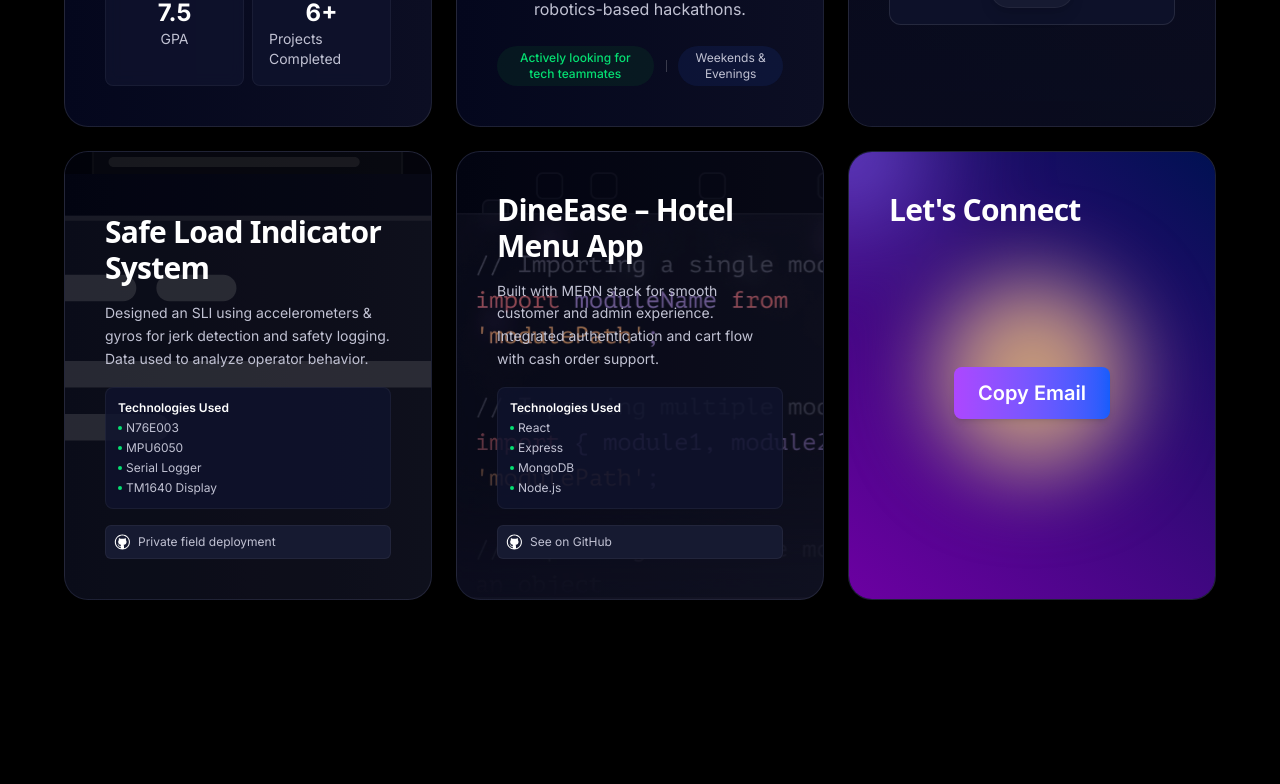
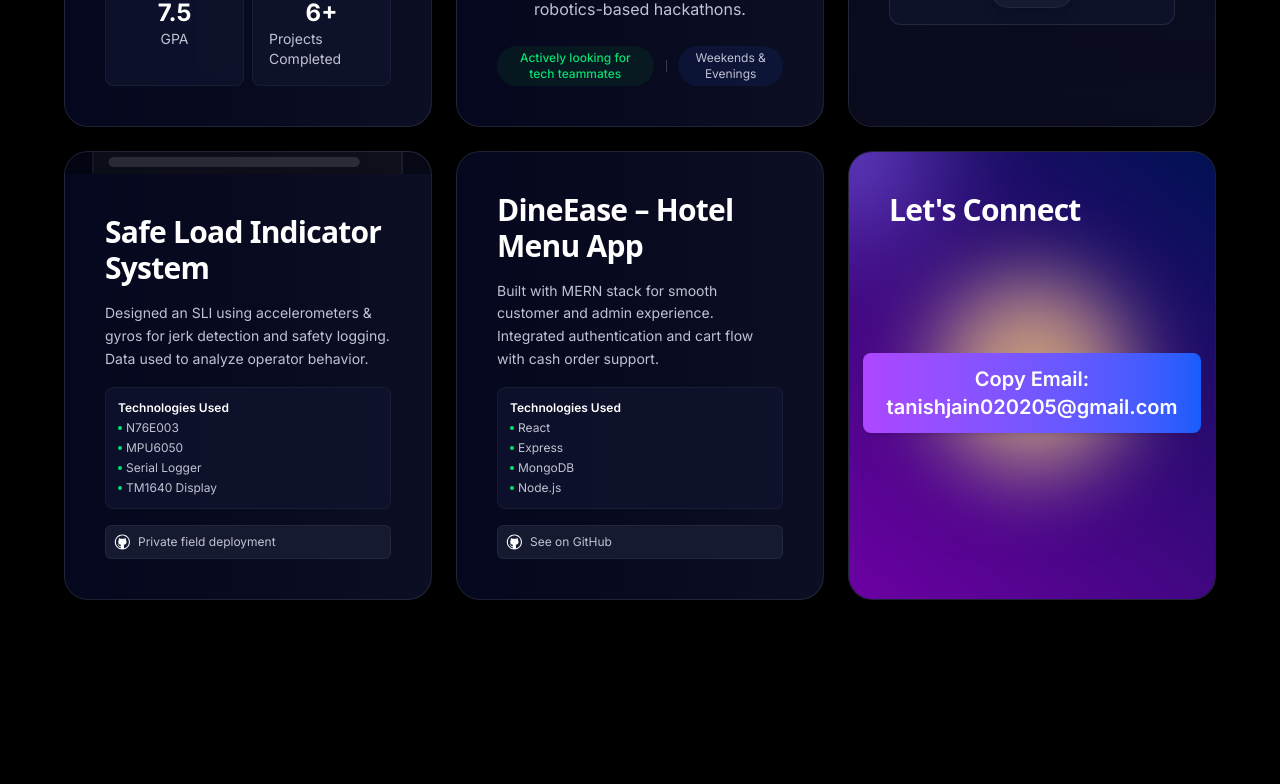
Before and after one commit to tanish-jain-225/tanish-portfolio, a Next.js app: page / in a window 1280 px wide. Shown: the part 1630-2414 px from the top of the page. Built offline with nearby package versions, Linux system fonts and the light colour scheme.

Commit message:
Deployed

```diff
--- a/components/ui/BentoGrid.tsx
+++ b/components/ui/BentoGrid.tsx
@@ -5,10 +5,11 @@ import Image from "next/image";
 import { useState } from "react";
 
 import { cn } from "@/lib/utils";
-import { techStack, personalInfo, images, bentoGridData } from "@/data";
+import { techStack, personalInfo, images, bentoGridData, uiText } from "@/data";
 
 import { BackgroundGradientAnimation } from "./GradientBg";
 
+// Main BentoGrid component: renders a responsive flexbox grid of BentoGridItem cards
 export const BentoGrid = ({ className }: { className?: string }) => (
   <div
     className={cn(
@@ -16,6 +17,8 @@ export const BentoGrid = ({ className }: { className?: string }) => (
       "grid grid-cols-1 sm:grid-cols-2 md:grid-cols-3 gap-3 sm:gap-4 md:gap-6 mx-auto w-full py-6 sm:py-8 md:py-10",
       className
     )}
+    role="list"
+    aria-label="About Me Grid"
   >
     {bentoGridData.items.map((item) => (
       <BentoGridItem key={item.id} id={item.id} />
@@ -23,6 +26,7 @@ export const BentoGrid = ({ className }: { className?: string }) => (
   </div>
 );
 
+// Type definitions for each content type in the grid
 type EngineeringContent = {
   type: "engineering";
   text: string;
@@ -68,6 +72,7 @@ interface BentoGridItemProps {
   id: number;
 }
 
+// Individual grid item card
 export const BentoGridItem = ({ id }: BentoGridItemProps) => {
   const [copied, setCopied] = useState(false);
   const item = bentoGridData.items.find((item) => item.id === id);
@@ -78,6 +83,8 @@ export const BentoGridItem = ({ id }: BentoGridItemProps) => {
     spareImg?: string;
     content: BentoContent;
   };
+
+  // Utility for colored borders (used for interests)
   const getColorClass = (color: string) => {
     const colorMap: { [key: string]: string } = {
       purple: "border-purple-500/20",
@@ -87,84 +94,51 @@ export const BentoGridItem = ({ id }: BentoGridItemProps) => {
     return colorMap[color] || "border-white/20";
   };
 
+  // Card container
   return (
-    <div
-      className="relative overflow-hidden rounded-3xl border border-white/[0.1] group/bento hover:shadow-xl transition-all duration-300 shadow-lg flex flex-col justify-between items-stretch hover:border-white/[0.2] hover:scale-[1.01] min-h-[260px]"
+    <section
+      className="relative overflow-hidden rounded-3xl border border-white/[0.1] group/bento hover:shadow-xl transition-all duration-300 shadow-lg flex flex-col justify-between items-stretch hover:border-white/[0.2] hover:scale-[1.01] min-h-[260px] bento-item"
       style={{
         background:
           "linear-gradient(90deg, rgba(4,7,29,1) 0%, rgba(12,14,35,1) 100%)",
       }}
+      tabIndex={0}
+      aria-label={title || `Bento card ${id}`}
+      role="listitem"
     >
+      {/* Card background images and overlays */}
       <div
         className={cn(
           "flex-1 flex flex-col h-full w-full",
           id === 6 ? "justify-center items-center" : ""
         )}
       >
-        {/* Images and overlays */}
-        {id === 1 && img && (
+        {/* Main image backgrounds for visual cards */}
+        {img && (
           <div
-            className="w-full h-full absolute"
-            style={{ position: "relative", minHeight: 220 }}
+            className={id === 4 || id === 5 ? "absolute inset-0 w-full h-full z-0" : "w-full h-full absolute"}
+            style={id === 1 ? { position: "relative", minHeight: 220 } : { position: "relative", height: "100%" }}
+            aria-hidden="true"
           >
             <Image
               src={img}
-              alt={title?.toString() || `Grid item ${id}`}
+              alt={title ? `${title} illustration` : `Grid item ${id}`}
               className="object-cover object-center"
               fill
               sizes="(max-width: 768px) 100vw, (max-width: 1200px) 50vw, 33vw"
+              priority={id === 4 || id === 5}
             />
             <div className="absolute inset-0 bg-black/40 z-10" />
           </div>
         )}
-        {img && id !== 1 && (
-          <div
-            className="w-full h-full absolute"
-            style={{ position: "relative", height: "100%" }}
-          >
-            <Image
-              src={img}
-              alt={title?.toString() || `Grid item ${id}`}
-              className="object-cover object-center"
-              fill
-              sizes="(max-width: 768px) 100vw, (max-width: 1200px) 50vw, 33vw"
-            />
-            <div className="absolute inset-0 bg-black/40 z-10" />
-          </div>
-        )}
-        {id === 4 && img && (
-          <div className="absolute inset-0 w-full h-full z-0">
-            <Image
-              src={img}
-              alt={title?.toString() || `Grid item ${id}`}
-              className="object-cover object-center"
-              fill
-              sizes="(max-width: 768px) 100vw, (max-width: 1200px) 50vw, 33vw"
-              priority
-            />
-            <div className="absolute inset-0 bg-black/40 z-10" />
-          </div>
-        )}
-        {id === 5 && img && (
-          <div className="absolute inset-0 w-full h-full z-0">
-            <Image
-              src={img}
-              alt={title?.toString() || `Grid item ${id}`}
-              className="object-cover object-center"
-              fill
-              sizes="(max-width: 768px) 100vw, (max-width: 1200px) 50vw, 33vw"
-              priority
-            />
-            <div className="absolute inset-0 bg-black/40 z-10" />
-          </div>
-        )}
+        {/* Animated background for contact card */}
         {id === 6 && (
           <BackgroundGradientAnimation>
             <div className="absolute inset-0 z-10" />
             <div className="absolute z-20 inset-0 flex items-center justify-center text-white font-bold px-4 pointer-events-none opacity-30"></div>
           </BackgroundGradientAnimation>
         )}
-        {/* Overlay for backgrounds */}
+        {/* Overlay for text readability on certain cards */}
         {id !== 1 &&
           id !== 6 &&
           ["academic", "engineering", "techstack", "contact"].includes(
@@ -176,25 +150,30 @@ export const BentoGridItem = ({ id }: BentoGridItemProps) => {
                 background:
                   "linear-gradient(180deg, rgba(10,12,30,0.82) 60%, rgba(10,12,30,0.92) 100%)",
               }}
+              aria-hidden="true"
             ></div>
           )}
-        {/* Content */}
+        {/* Card content */}
         <div
           className="group-hover/bento:translate-x-2 transition duration-200 relative flex-1 flex flex-col justify-between p-4 sm:p-5 md:p-6 lg:p-8 xl:p-10 z-20 w-full h-full"
         >
+          {/* Card title */}
           {title && (
-            <div className="font-sans text-base sm:text-lg md:text-2xl lg:text-3xl max-w-full sm:max-w-96 font-bold z-10 text-white tracking-tight ">
+            <h3 className="font-sans text-base sm:text-lg md:text-2xl lg:text-3xl max-w-full sm:max-w-96 font-bold z-10 text-white tracking-tight " id={`bento-title-${id}`}>
               {title}
-            </div>
+            </h3>
           )}
+          {/* Card body by content type */}
           {content && (
             <>
-              {/* Academic */}
+              {/* Academic card */}
               {content.type === "academic" && (
                 <>
+                  {/* Decorative background */}
                   <div
                     className="absolute bottom-0 right-0 w-full h-full opacity-10"
                     style={{ position: "relative", height: "100%" }}
+                    aria-hidden="true"
                   >
                     <div className="w-full h-full flex items-center justify-center">
                       <Image
@@ -207,12 +186,13 @@ export const BentoGridItem = ({ id }: BentoGridItemProps) => {
                       <div className="absolute inset-0 bg-black/40 z-10" />
                     </div>
                   </div>
+                  {/* Academic text and stats */}
                   <div className="mt-4 flex flex-col gap-3 sm:gap-5 relative z-10">
                     <p className="text-[#C1C2D3] text-xs sm:text-sm md:text-base max-w-full sm:max-w-100 leading-relaxed">
                       {content.text}
                     </p>
                     {content.stats && (
-                      <div className="flex flex-wrap gap-2 mt-4">
+                      <div className="flex flex-wrap gap-2 mt-4" aria-label="Academic stats">
                         {content.stats.map((stat, index) => (
                           <div
                             key={index}
@@ -231,13 +211,13 @@ export const BentoGridItem = ({ id }: BentoGridItemProps) => {
                   </div>
                 </>
               )}
-              {/* Collaboration */}
+              {/* Collaboration card */}
               {content.type === "collaboration" && (
                 <>
                   <div className="flex items-center justify-center">
                     <Image
                       src={images.backgrounds.cloud}
-                      alt="World time zones"
+                      alt={item.description || content.text}
                       className="object-contain"
                       width={150}
                       height={150}
@@ -245,7 +225,7 @@ export const BentoGridItem = ({ id }: BentoGridItemProps) => {
                   </div>
                   <div className="mt-4 flex flex-col items-center justify-center text-center gap-3 sm:gap-4 relative z-10">
                     <div className="text-lg sm:text-xl md:text-2xl font-bold text-white flex items-center gap-2">
-                      Teamwork & Collaboration
+                      {title}
                     </div>
                     <div className="text-xs sm:text-sm lg:text-base text-[#C1C2D3] max-w-full sm:max-w-72 leading-relaxed">
                       {content.text}
@@ -256,7 +236,7 @@ export const BentoGridItem = ({ id }: BentoGridItemProps) => {
                           {content.availability?.status}
                         </span>
                       </div>
-                      <div className="hidden sm:block h-3 w-[1px] bg-white/20"></div>
+                      <div className="hidden sm:block h-3 w-[1px] bg-white/20" aria-hidden="true"></div>
                       <div className="flex items-center gap-2 bg-blue-900/20 px-3 py-1 rounded-full">
                         <span className="text-[#C1C2D3] text-xs">
                           {content.availability?.schedule}
@@ -266,28 +246,29 @@ export const BentoGridItem = ({ id }: BentoGridItemProps) => {
                   </div>
                 </>
               )}
-              {/* Tech stack */}
+              {/* Tech stack card */}
               {content.type === "techstack" && id === 3 && (
                 <div className="flex flex-col gap-4 sm:gap-6 w-full h-full justify-center items-center">
-                  <div className="w-full flex flex-wrap justify-center gap-2 sm:gap-3 bg-[#10132E]/80 rounded-xl p-2 sm:p-4 border border-white/10 my-2">
-                    {techStack.map((item, i) => (
+                  <div className="w-full flex flex-wrap justify-center gap-2 sm:gap-3 bg-[#10132E]/80 rounded-xl p-2 sm:p-4 border border-white/10 my-2" aria-label="Tech stack list">
+                    {techStack.map((stackItem, i) => (
                       <span
                         key={i}
                         className="py-1 sm:py-2 px-2 sm:px-3 text-xs sm:text-sm rounded-full text-center bg-[#161A31] transition-all duration-300 shadow-lg text-white flex items-center gap-1 sm:gap-2 border border-white/5"
                       >
                         <div className="w-2 h-2 rounded-full bg-[rgb(198,179,255)]"></div>
-                        {item}
+                        {stackItem}
                       </span>
                     ))}
                   </div>
                 </div>
               )}
-              {/* Engineering */}
+              {/* Engineering card */}
               {content.type === "engineering" && (
                 <>
                   <div
                     className="absolute top-0 left-0 w-full h-full opacity-10"
                     style={{ position: "relative", height: "100%" }}
+                    aria-hidden="true"
                   >
                     <div className="w-full h-full flex items-center justify-center overflow-hidden">
                       <Image
@@ -305,7 +286,7 @@ export const BentoGridItem = ({ id }: BentoGridItemProps) => {
                       {content.text}
                     </p>
                     {content.stats && (
-                      <div className="flex flex-wrap gap-2 mt-4">
+                      <div className="flex flex-wrap gap-2 mt-4" aria-label="Engineering stats">
                         {content.stats.map((stat, index) => (
                           <div
                             key={index}
@@ -321,8 +302,9 @@ export const BentoGridItem = ({ id }: BentoGridItemProps) => {
                         ))}
                       </div>
                     )}
+                    {/* Interests and current study */}
                     {content.interests && (
-                      <div className="mt-2 sm:mt-3 flex flex-wrap gap-1 sm:gap-2">
+                      <div className="mt-2 sm:mt-3 flex flex-wrap gap-1 sm:gap-2" aria-label="Interests">
                         {content.interests.map((interest, index) => (
                           <div
                             key={index}
@@ -358,18 +340,19 @@ export const BentoGridItem = ({ id }: BentoGridItemProps) => {
                   </div>
                 </>
               )}
-              {/* Project */}
+              {/* Project card */}
               {content.type === "project" && (
                 <>
                   <div className="mt-4 relative z-10">
                     <p className="text-[#C1C2D3] text-xs sm:text-sm leading-relaxed max-w-full sm:max-w-72 mb-2 sm:mb-3">
                       {content.text}
                     </p>
+                    {/* Technologies used */}
                     {content.technologies && (
                       <div className="mt-2 sm:mt-4 flex flex-col gap-2 sm:gap-3">
                         <div className="bg-[#10132E]/80 rounded-lg p-2 sm:p-3 border border-white/5">
                           <div className="text-xs font-semibold text-white mb-1">
-                            Technologies Used
+                            {uiText.projects.technologiesUsed}
                           </div>
                           <ul className="text-[10px] sm:text-xs text-[#C1C2D3] space-y-1">
                             {content.technologies.map((tech, index) => (
@@ -382,19 +365,18 @@ export const BentoGridItem = ({ id }: BentoGridItemProps) => {
                         </div>
                       </div>
                     )}
+                    {/* Repository link or label */}
                     {content.repository && (
                       <div className="mt-2 sm:mt-4 p-2 rounded-md bg-[#161A31] border border-white/5 flex items-center">
                         <div className="flex items-center">
                           <Image
                             src={images.icons.git}
-                            alt="GitHub"
+                            alt={uiText.projects.sourceCode}
                             className="w-4 h-4 mr-2"
                             width={16}
                             height={16}
                             sizes="16px"
-                            onError={(e) =>
-                              (e.currentTarget.style.display = "none")
-                            }
+                            onError={(e) => (e.currentTarget.style.display = "none")}
                           />
                           <span className="text-xs text-[#C1C2D3]">
                             {content.repository.startsWith("http") ? (
@@ -404,7 +386,7 @@ export const BentoGridItem = ({ id }: BentoGridItemProps) => {
                                 rel="noopener noreferrer"
                                 className="underline hover:text-purple-400 transition-colors"
                               >
-                                Repository
+                                {uiText.projects.sourceCode}
                               </a>
                             ) : (
                               content.repository
@@ -416,18 +398,29 @@ export const BentoGridItem = ({ id }: BentoGridItemProps) => {
                   </div>
                 </>
               )}
-              {/* Contact */}
+              {/* Contact card */}
               {content.type === "contact" && (
                 <div className="flex flex-col items-center justify-center w-full h-full p-4 sm:p-6">
                   <button
-                    onClick={() => {
-                      navigator.clipboard.writeText("tanishjain020205@gmail.com");
-                      setCopied(true);
-                      setTimeout(() => setCopied(false), 3000);
+                    onClick={async () => {
+                      if (typeof navigator !== 'undefined' && navigator.clipboard && navigator.clipboard.writeText) {
+                        try {
+                          await navigator.clipboard.writeText(content.email);
+                          setCopied(true);
+                          setTimeout(() => setCopied(false), 3000);
+                        } catch (err) {
+                          setCopied(false);
+                          alert('Copy to clipboard failed.');
+                        }
+                      } else {
+                        setCopied(false);
+                        alert('Copy to clipboard is not supported in this browser.');
+                      }
                     }}
                     className="px-4 sm:px-6 py-2 sm:py-3 rounded-lg bg-gradient-to-r from-purple-500 to-blue-600 text-white font-semibold shadow-md hover:from-purple-600 hover:to-blue-700 transition-colors focus:outline-none focus:ring-2 focus:ring-purple-400 focus:ring-offset-2 cursor-pointer text-base sm:text-lg md:text-xl"
+                    aria-label={copied ? 'Email copied to clipboard' : `Copy email address: ${content.email}`}
                   >
-                    {copied ? "Copied!" : "Copy Email"}
+                    {copied ? 'Copied!' : `Copy Email: ${content.email}`}
                   </button>
                 </div>
               )}
@@ -435,6 +428,6 @@ export const BentoGridItem = ({ id }: BentoGridItemProps) => {
           )}
         </div>
       </div>
-    </div>
+    </section>
   );
 };
--- a/data/index.ts
+++ b/data/index.ts
@@ -17,19 +17,6 @@ export const navigationConfig = {
 export const sectionTitles = {
   experience: "Professional & Academic Experience",
   projects: "Highlighted Projects",
-};
-
-export const sectionDescriptions = {
-  projectPortfolio:
-    "A comprehensive collection of academic and personal projects showcasing engineering skills and innovation.",
-  experience:
-    "Roles and internships demonstrating hands-on experience in software engineering, web development, and research.",
-  education:
-    "Academic background including degree programs and relevant coursework.",
-  skills:
-    "Programming languages, frameworks, tools, and technologies mastered.",
-  achievements:
-    "Awards, honors, and certifications earned throughout academic and professional journey.",
 };
 
 export const uiText = {
@@ -67,6 +54,10 @@ export const uiText = {
   contact: {
     connectWithMe: "Connect with me",
     sending: "Sending...",
+    copy: "Copy Email",
+    copied: "Copied!",
+    copyError: "Copy to clipboard failed.",
+    copyNotSupported: "Copy to clipboard is not supported in this browser.",
   },
 };
 
@@ -283,15 +274,6 @@ export const footerData = {
       title: "Quick Links",
       items: navItems,
     },
-    {
-      title: "Projects",
-      items: [
-        { name: "Solar System Simulation", link: "#projects" },
-        { name: "Campus Connect", link: "#projects" },
-        { name: "Smart Waste Management", link: "#projects" },
-        { name: "AR Lab Assistant", link: "#projects" },
-      ],
-    },
   ],
   copyright: {
     text: "Built by Tanish Sanghvi",
@@ -309,8 +291,7 @@ export const bentoGridData = {
     {
       id: 1,
       title: "Academics & Innovation",
-      description:
-        "Merging theoretical concepts with real-world applications",
+      description: "Merging theoretical concepts with real-world applications",
       img: "/b1.svg",
       spareImg: "",
       content: {
@@ -318,7 +299,7 @@ export const bentoGridData = {
         text: "Built and applied microcontroller-based systems using N76E003 for real-time applications. Also worked on Web development projects using MERN stack. Balanced academic and personal projects to enhance practical skills.",
         stats: [
           { label: "GPA", value: "7.5" },
-          { label: "Projects Completed", value: "6+" }
+          { label: "Projects Completed", value: "6+" },
         ],
       },
     },
```
